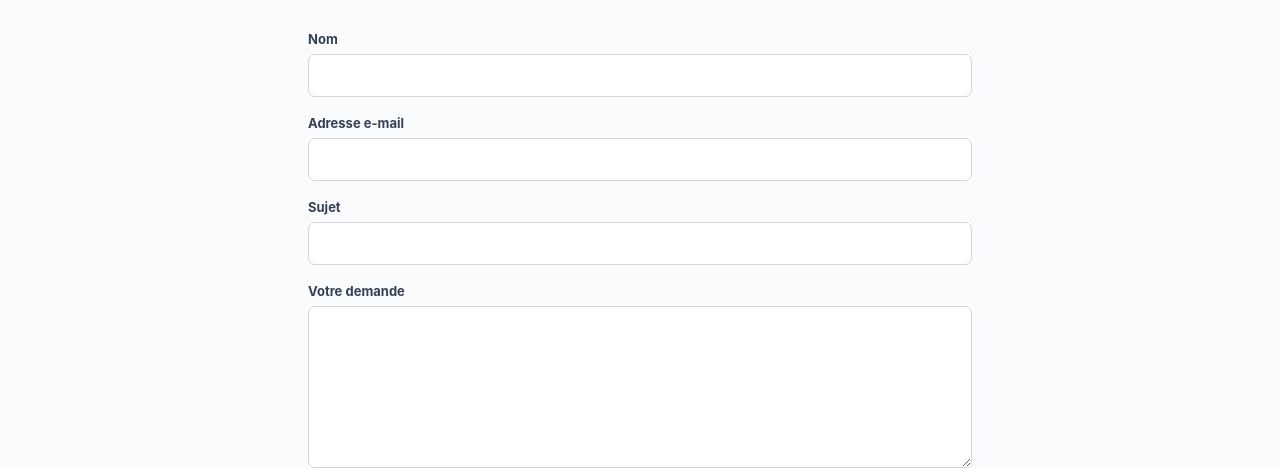
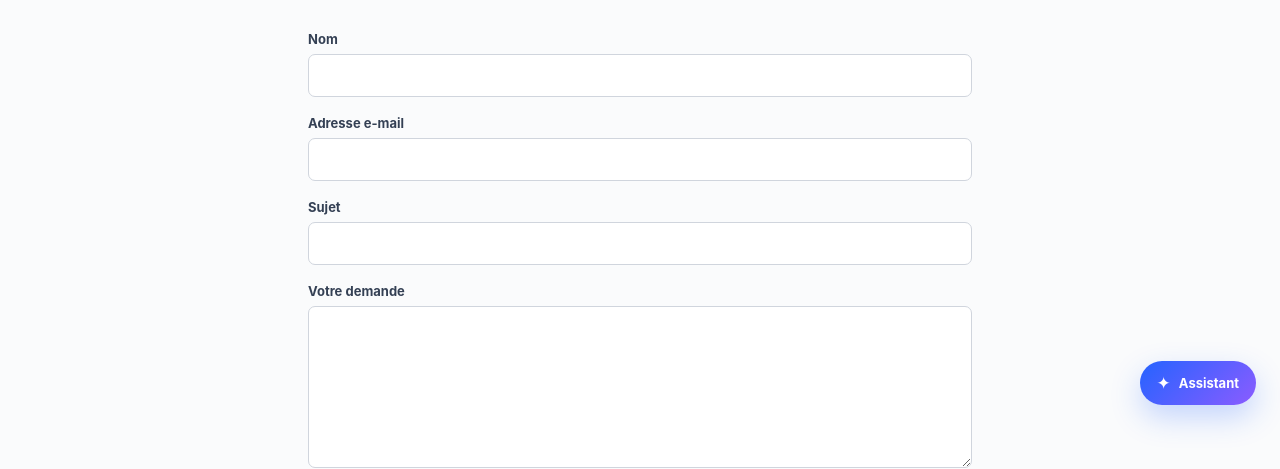
Before and after one commit to kelosocialeu/help-kelo-social, a plain HTML site: page contact.html in a window 1280 px wide. Shown: the part 371-840 px from the top of the page. Drawn offline with Linux system fonts and the light colour scheme; a script that the page names is missing.

Commit message:
Ajoute l’assistant Kelo aux pages d’aide

```diff
--- a/contact.html
+++ b/contact.html
@@ -4,4 +4,4 @@
 <main class="form-page"><div class="form-shell"><a class="form-back" href="index.html">← Centre d’aide</a><p class="eyebrow">NOUS CONTACTER</p><h1>Comment pouvons-nous vous aider&nbsp;?</h1><p class="form-lead">Envoyez votre demande à l’équipe Kelo Social. Vous recevrez une réponse à l’adresse e-mail indiquée.</p>
 <form id="contact-form" class="support-form"><label>Nom<input name="name" type="text" maxlength="100" required autocomplete="name"></label><label>Adresse e-mail<input name="email" type="email" maxlength="200" required autocomplete="email"></label><label>Sujet<input name="subject" type="text" maxlength="160" required></label><label>Votre demande<textarea name="message" rows="8" maxlength="5000" required></textarea></label><input name="website" class="hp-field" tabindex="-1" autocomplete="off" aria-hidden="true"><button type="submit" class="primary-button">Envoyer ma demande</button><p id="form-status" class="form-status" role="status"></p></form>
 <div class="contact-note"><strong>Avant de nous écrire</strong><span>Vous pouvez aussi rechercher une réponse dans le centre d’aide ou utiliser l’assistant Kelo.</span></div></div></main>
-<footer><div class="footer-inner"><a class="footer-brand" href="index.html"><img src="assets/kelo-logo.svg" alt=""><span>Kelo Social</span></a><div class="footer-links"><a href="https://kelosocial.eu/terms">Conditions d’utilisation</a><a href="https://kelosocial.eu/privacy">Confidentialité</a></div><span>© 2026 Kelo Social</span></div></footer><script type="module" src="contact.js"></script></body></html>
+<footer><div class="footer-inner"><a class="footer-brand" href="index.html"><img src="assets/kelo-logo.svg" alt=""><span>Kelo Social</span></a><div class="footer-links"><a href="https://kelosocial.eu/terms">Conditions d’utilisation</a><a href="https://kelosocial.eu/privacy">Confidentialité</a></div><span>© 2026 Kelo Social</span></div></footer><script type="module" src="contact.js"></script><script src="ai-assistant.js"></script></body></html>
```
